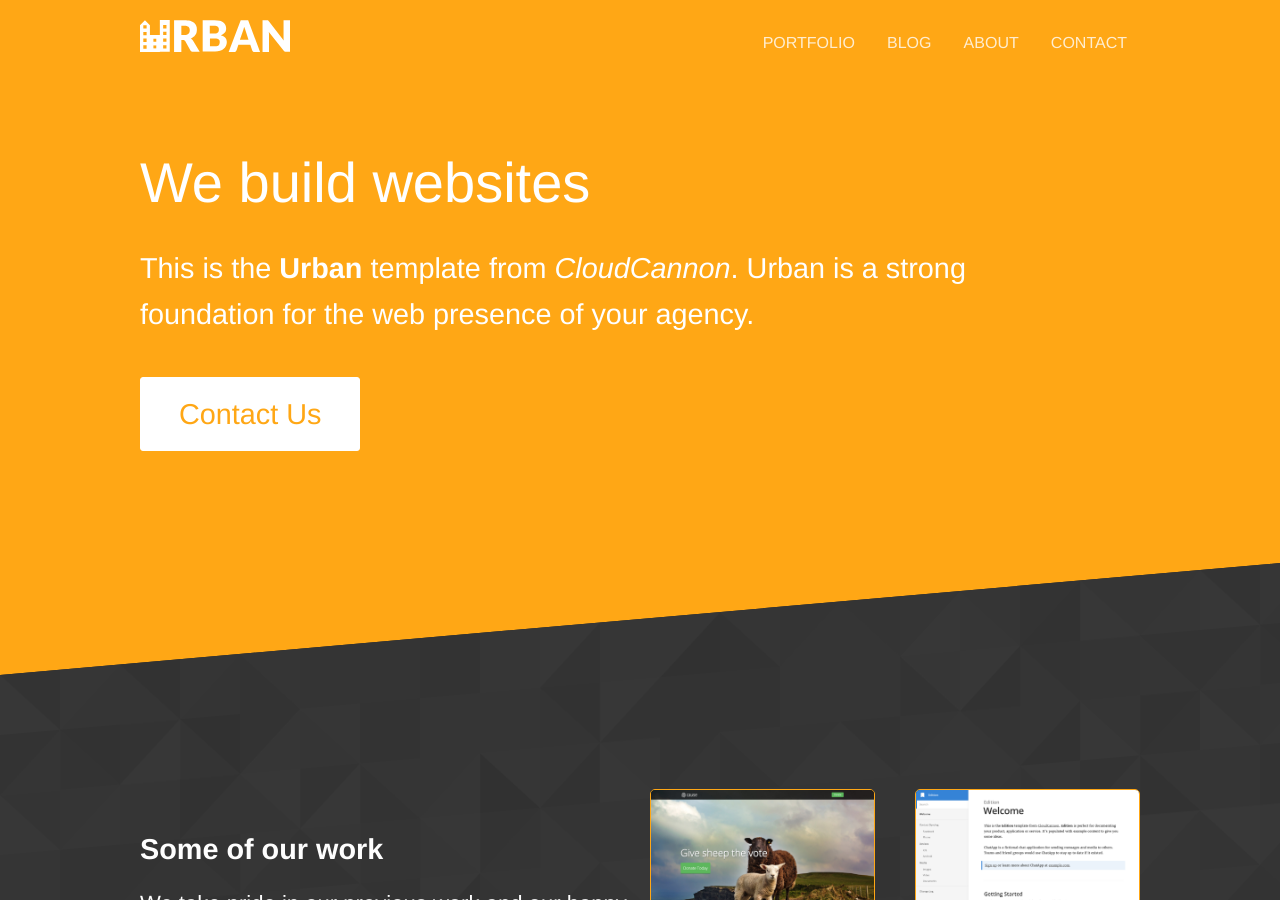
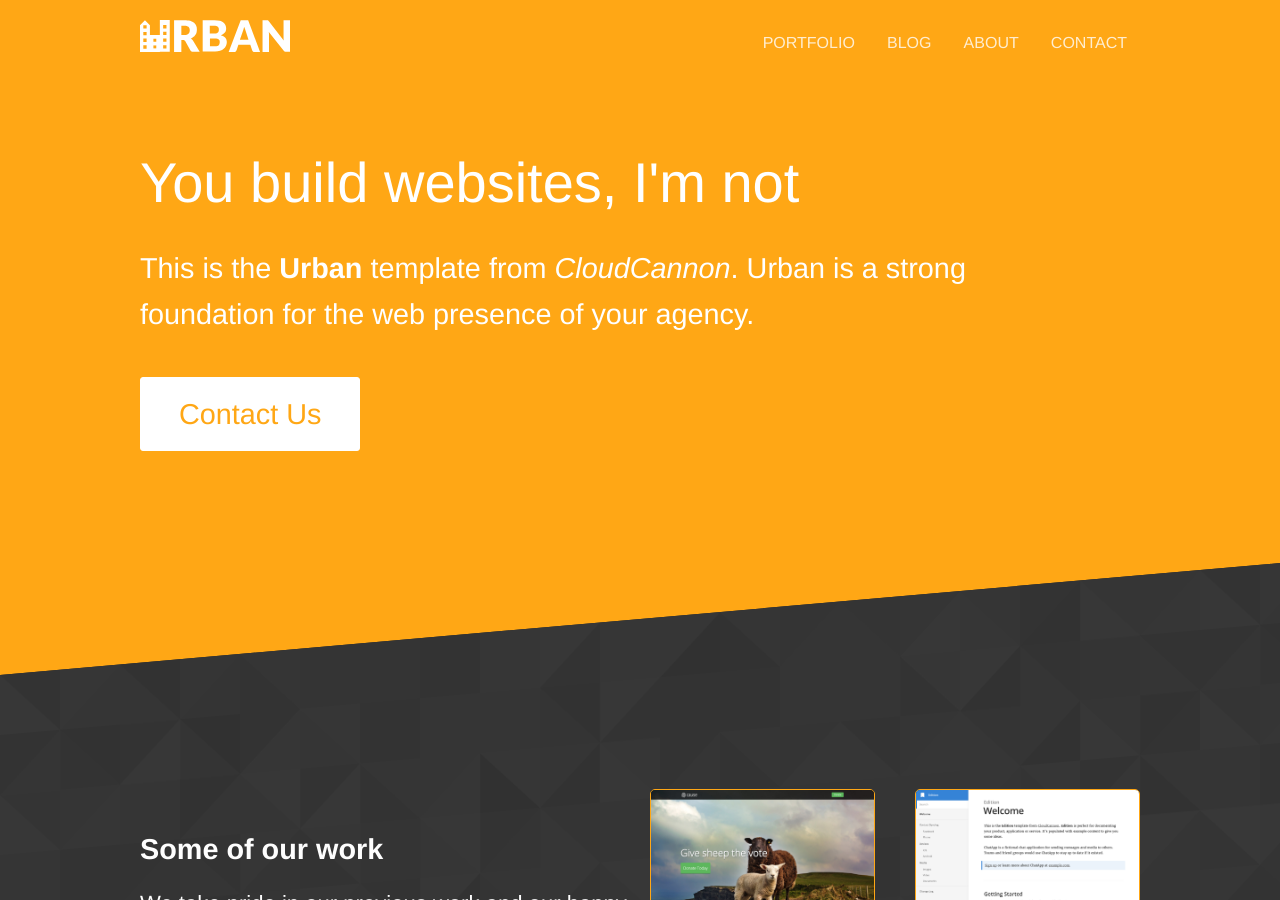
Before and after one commit to koszoru-kristof/MyMindMap, a Jekyll site: the page built from index.html, in a window 1280 px wide and 900 px high. Built offline with Jekyll 4.4.1, drawn with Linux system fonts in a browser that asks for light colours.

Commit message:
Updated 'index.html' via CloudCannon

```diff
--- a/index.html
+++ b/index.html
@@ -4,8 +4,12 @@ title: Urban
 
 <section class="hero diagonal">
 	<div class="container">
-		<h2 class="editable">We build websites</h2>
-		<p class="subtext editable">This is the <strong>Urban</strong> template from <a href="https://cloudcannon.com/">CloudCannon</a>. Urban is a strong foundation for the web presence of your agency.</p>
+		<h2 class="editable">
+			You build websites, I'm not
+		</h2>
+		<p class="subtext editable">
+			This is the <strong>Urban</strong> template from <a href="https://cloudcannon.com/">CloudCannon</a>. Urban is a strong foundation for the web presence of your agency.
+		</p>
 		<p><a class="button alt" href="{{ site.baseurl }}/contact/">Contact Us</a></p>
 	</div>
 </section>
@@ -13,14 +17,20 @@ title: Urban
 <section class="diagonal patterned">
 	<div class="container halves">
 		<div>
-			<h3 class="editable">Some of our work</h3>
-			<p class="editable">We take pride in our previous work and our happy customers. We cater to any sector to boost business and increase exposure.</p>
-			<p class="editable"><a href="{{ site.baseurl }}/portfolio/">View Full Portfolio &rarr;</a></p>
+			<h3 class="editable">
+				Some of our work
+			</h3>
+			<p class="editable">
+				We take pride in our previous work and our happy customers. We cater to any sector to boost business and increase exposure.
+			</p>
+			<p class="editable">
+				<a href="/portfolio/">View Full Portfolio &rarr;</a>
+			</p>
 		</div>
 		<div>
 			<ul class="image-grid">
 				{% for client in site.clients limit: 4 %}
-					<li><a href="{{ site.baseurl }}{{ client.url }}"><img src="{% include relative-src.html src=client.image_path %}"></a></li>
+					<li><a href="{{ site.baseurl }}{{ client.url }}"><img src="{% include relative-src.html src=client.image_path %}" /></a></li>
 				{% endfor %}
 			</ul>
 		</div>
@@ -31,13 +41,17 @@ title: Urban
 	<div class="container halves">
 		<div>
 			<ul class="image-list">
-				<li><img src="{{ site.baseurl }}/images/cloudcannon-logo-blue.svg" width="250" style="margin-bottom: 40px;"></li>
-				<li><img src="{{ site.baseurl }}/images/jekyll-logo-black-red-transparent.png" width="300"></li>
+				<li><img src="{{ site.baseurl }}/images/cloudcannon-logo-blue.svg" width="250" style="margin-bottom: 40px;" /></li>
+				<li><img src="{{ site.baseurl }}/images/jekyll-logo-black-red-transparent.png" width="300" /></li>
 			</ul>
 		</div>
 		<div>
-			<h3 class="editable">Latest software, greatest perfomance</h3>
-			<p class="editable">As a new agency we get reap the benefits of the latest and greatest. We build our websites with the most up to date technology. This ensures your website is fast, efficient and reliable for many years.</p>
+			<h3 class="editable">
+				Latest software, greatest perfomance
+			</h3>
+			<p class="editable">
+				As a new agency we get reap the benefits of the latest and greatest. We build our websites with the most up to date technology. This ensures your website is fast, efficient and reliable for many years.
+			</p>
 		</div>
 	</div>
 </section>
```
